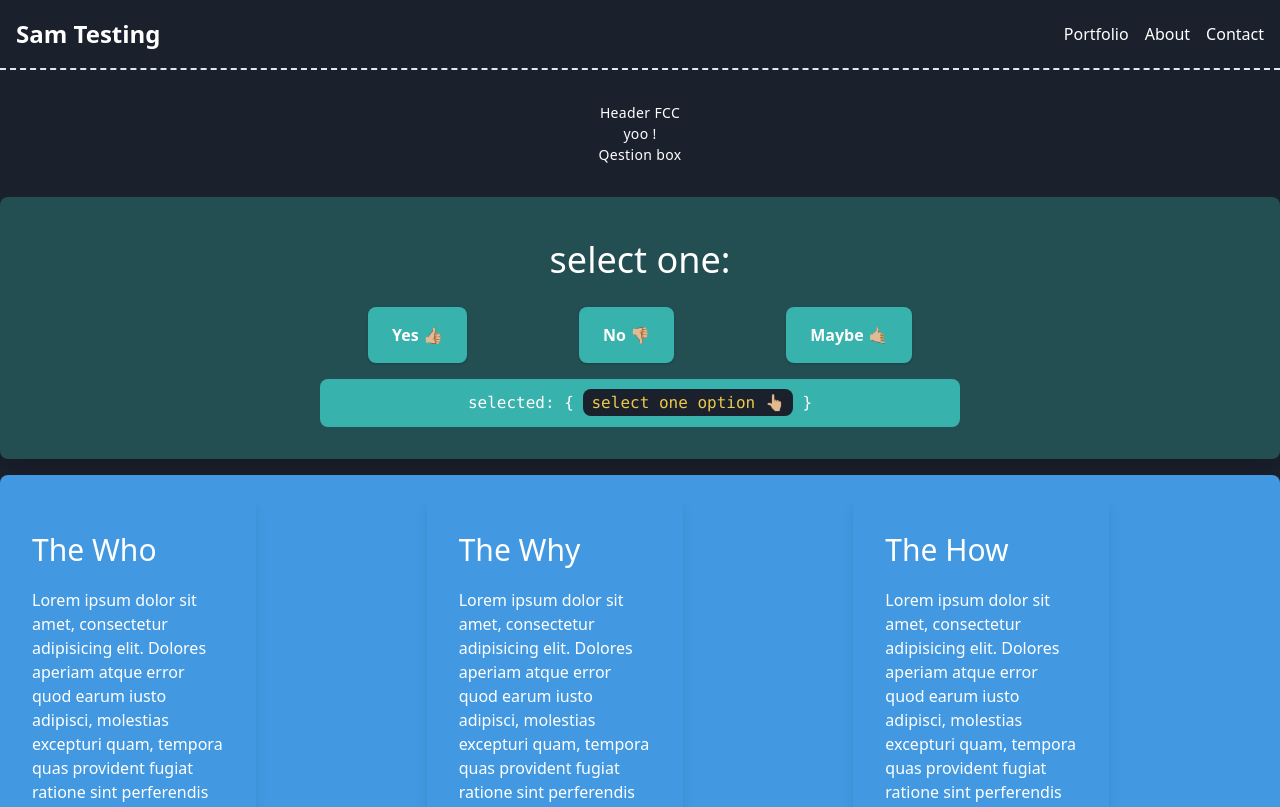
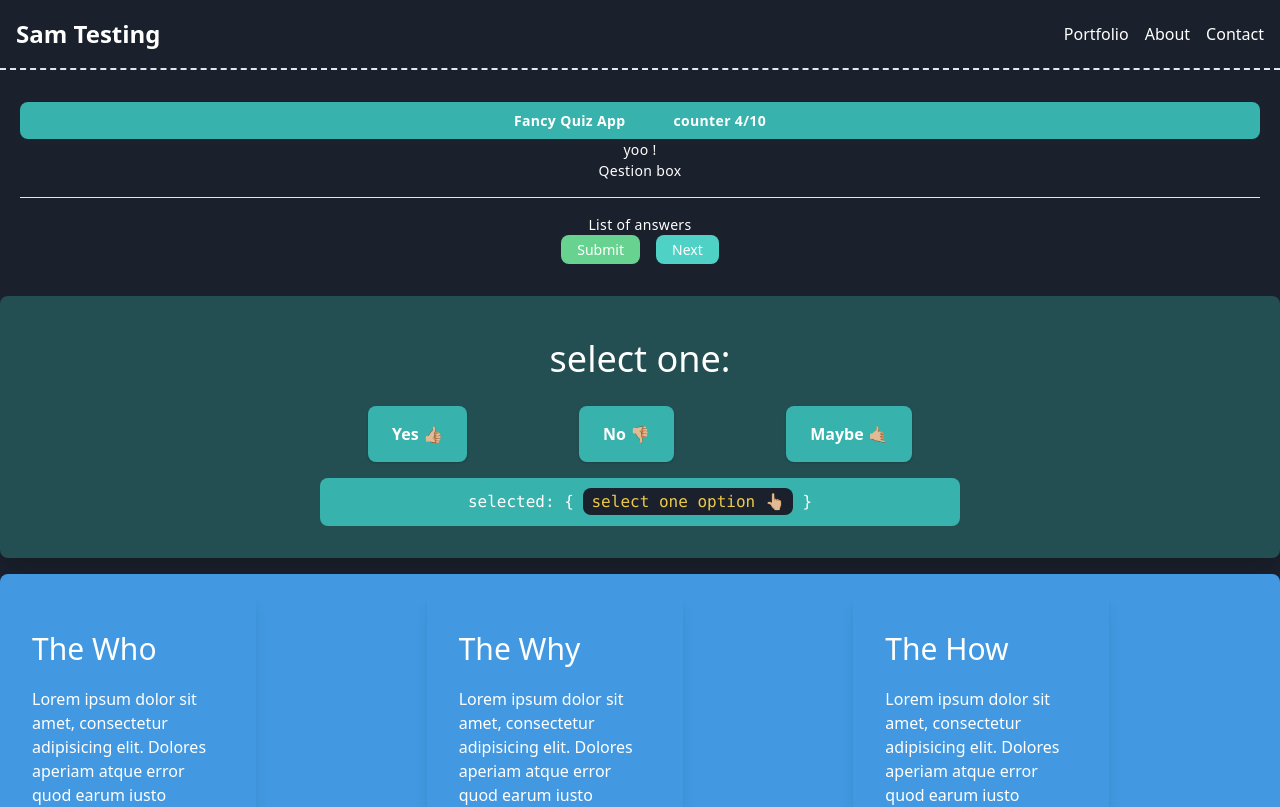
Before and after one commit to Samk13/vue-tailwind-13, a Vue app: page / in a window 1280 px wide. Shown: the top 807 px of the page. Built offline with nearby package versions, Linux system fonts and the light colour scheme.

Commit message:
can't show data in question box

```diff
--- a/components/Fcc.vue
+++ b/components/Fcc.vue
@@ -2,17 +2,133 @@
   <div class="py-4 text-center m-auto md:mx-auto px-5 text-sm tracking-wide">
     <HeaderFcc/>
     <span>yoo !</span>
-    <question-box></question-box>
+    <question-box :currentQuestion="quest[index]"></question-box>
   </div>
 </template>
 
 <script>
-import QuestionBox from "./QuizComps/QuestionBox.vue";
-import HeaderFcc from "./QuizComps/HeaderFcc.vue";
+import QuestionBox from "./QuizComps/QuestionBox.vue"
+import HeaderFcc from "./QuizComps/HeaderFcc.vue"
 export default {
+  name: "Fcc",
   components: {
     QuestionBox,
     HeaderFcc
+  },
+  data() {
+    return {
+      quest: [
+        {
+          category: "General Knowledge",
+          type: "multiple",
+          difficulty: "medium",
+          question:
+            "Which essential condiment is also known as Japanese horseradish?",
+          correct_answer: "Wasabi ",
+          incorrect_answers: ["Mentsuyu", "Karashi", "Ponzu"]
+        },
+        {
+          category: "General Knowledge",
+          type: "multiple",
+          difficulty: "hard",
+          question: "Which film star has his statue in Leicester Square?",
+          correct_answer: "Charlie Chaplin",
+          incorrect_answers: [
+            "Paul Newman",
+            "Rowan Atkinson ",
+            "Alfred Hitchcock"
+          ]
+        },
+        {
+          category: "General Knowledge",
+          type: "multiple",
+          difficulty: "hard",
+          question: "Sciophobia is the fear of what?",
+          correct_answer: "Shadows",
+          incorrect_answers: ["Eating", "Bright lights", "Transportation"]
+        },
+        {
+          category: "General Knowledge",
+          type: "multiple",
+          difficulty: "easy",
+          question:
+            "What is on display in the Madame Tussaud&#039;s museum in London?",
+          correct_answer: "Wax sculptures",
+          incorrect_answers: [
+            "Designer clothing",
+            "Unreleased film reels",
+            "Vintage cars"
+          ]
+        },
+        {
+          category: "General Knowledge",
+          type: "multiple",
+          difficulty: "easy",
+          question: "What is the Spanish word for &quot;donkey&quot;?",
+          correct_answer: "Burro",
+          incorrect_answers: ["Caballo", "Toro", "Perro"]
+        },
+        {
+          category: "General Knowledge",
+          type: "multiple",
+          difficulty: "hard",
+          question:
+            "What is the romanized Chinese word for &quot;airplane&quot;?",
+          correct_answer: "Feiji",
+          incorrect_answers: ["Qiche", "Zongxian", "Huojian"]
+        },
+        {
+          category: "General Knowledge",
+          type: "multiple",
+          difficulty: "medium",
+          question: "When did the website &quot;Facebook&quot; launch?",
+          correct_answer: "2004",
+          incorrect_answers: ["2005", "2003", "2006"]
+        },
+        {
+          category: "General Knowledge",
+          type: "multiple",
+          difficulty: "easy",
+          question: "What is Tasmania?",
+          correct_answer: "An Australian State",
+          incorrect_answers: [
+            "A flavor of Ben and Jerry&#039;s ice-cream",
+            "A Psychological Disorder",
+            "The Name of a Warner Brothers Cartoon Character"
+          ]
+        },
+        {
+          category: "General Knowledge",
+          type: "multiple",
+          difficulty: "hard",
+          question:
+            "In &quot;Battle Cats&quot;, what is Moneko / MISS Moneko&#039;s critical percentage rate?",
+          correct_answer: "15%",
+          incorrect_answers: ["20%", "10%", "25%"]
+        },
+        {
+          category: "General Knowledge",
+          type: "multiple",
+          difficulty: "hard",
+          question:
+            "What is the most commonly used noun in the English language?",
+          correct_answer: "Time",
+          incorrect_answers: ["Home", "Water", "Man"]
+        }
+      ],
+      index: 0
+    }
   }
-};
+  /* mounted: function() {
+    fetch("https://opentdb.com/api.php?amount=10&category=9&type=multiple", {
+      method: "GET"
+    })
+      .then(res => {
+        return res.json()
+      })
+      .then(data => {
+        this.questions = data.results
+      })
+  } */
+}
 </script>
--- a/components/QuizComps/HeaderFcc.vue
+++ b/components/QuizComps/HeaderFcc.vue
@@ -1,5 +1,6 @@
 <template>
-  <div>
-    <h1>Header FCC</h1>
+  <div class="flex justify-center space-x-8 bg-teal-500 rounded-lg">
+    <h1 class="p-2 font-bold">Fancy Quiz App</h1>
+    <h1 class="p-2 font-bold">counter 4/10</h1>
   </div>
 </template>
--- a/components/QuizComps/QuestionBox.vue
+++ b/components/QuizComps/QuestionBox.vue
@@ -1,5 +1,19 @@
 <template>
-  <div>
+  <div class="container">
     <h1>Qestion box</h1>
+    <template slot="question">{{ currentQuestion.category }}</template>
+    <hr class="my-4">
+    <p>List of answers</p>
+    <div class="space-x-4">
+      <button class="bg-green-400 px-4 py-1 rounded-lg">Submit</button>
+      <button class="bg-teal-400 px-4 py-1 rounded-lg">Next</button>
+    </div>
   </div>
 </template>
+<script>
+export default {
+  props: {
+    currentQuestion: Object
+  }
+}
+</script>
```
Also changed, not shown: 1 other file (tests, documents, lock files or other folders).
